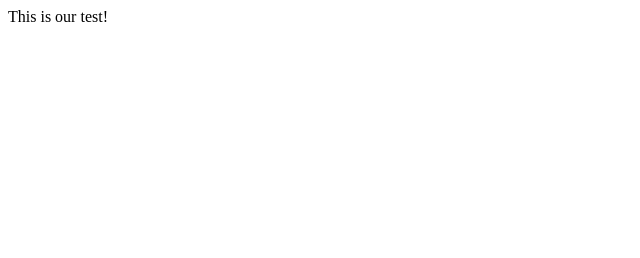
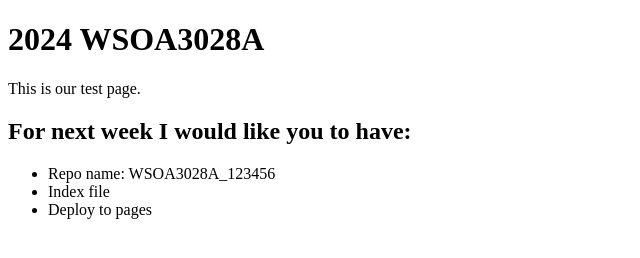
Before and after one commit to Wits-Digital-Arts-Interactive-Media/WSOA3028A_2024, a plain HTML site: page index.html in a window 1280 px wide. Shown: the whole page, without its empty margins (0-640 px from the left). Drawn offline with Linux system fonts and the light colour scheme.

Commit message:
for next week

```diff
--- a/index.html
+++ b/index.html
@@ -1,11 +1,22 @@
 <!DOCTYPE html>
 <html lang="en">
+
 <head>
     <meta charset="UTF-8">
     <meta name="viewport" content="width=device-width, initial-scale=1.0">
     <title>WSOA3028ADemo</title>
 </head>
+
 <body>
-    This is our test!
+    <h1>2024 WSOA3028A</h1>
+    <p>This is our test page.</p>
+    <h2>For next week I would like you to have:</h2>
+    <p><ul>
+        <li>Repo name: WSOA3028A_123456</li>
+        <li>Index file</li>
+        <li>Deploy to pages</li>
+    </ul></p>
+
 </body>
+
 </html>
```
